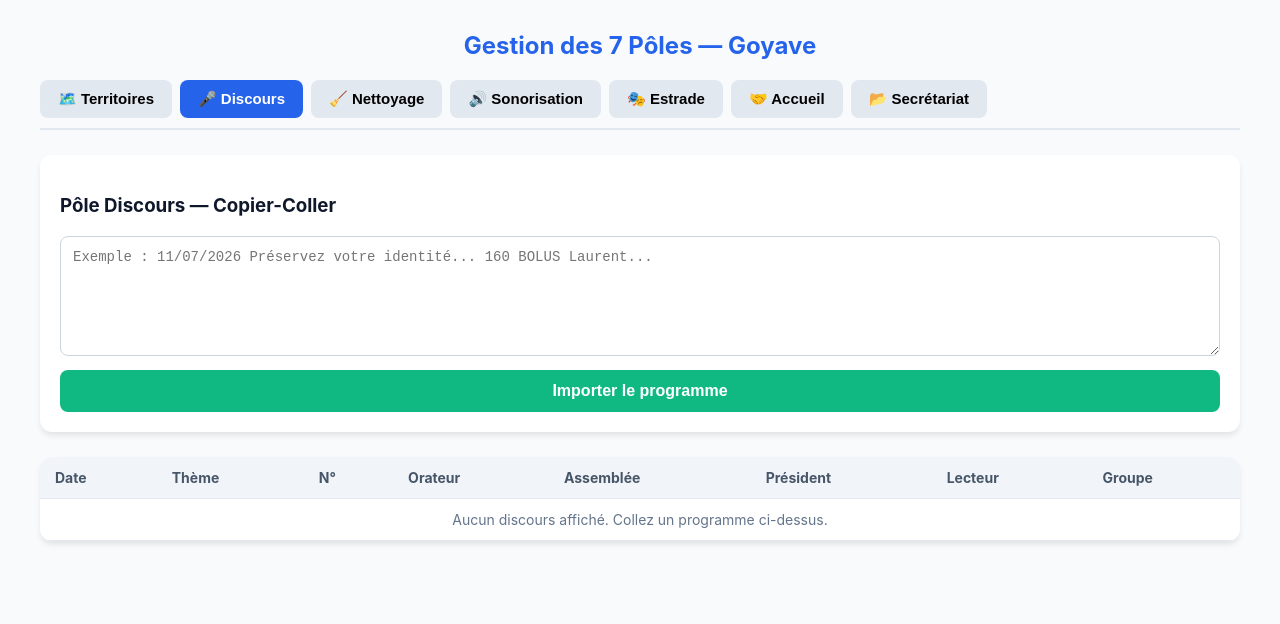
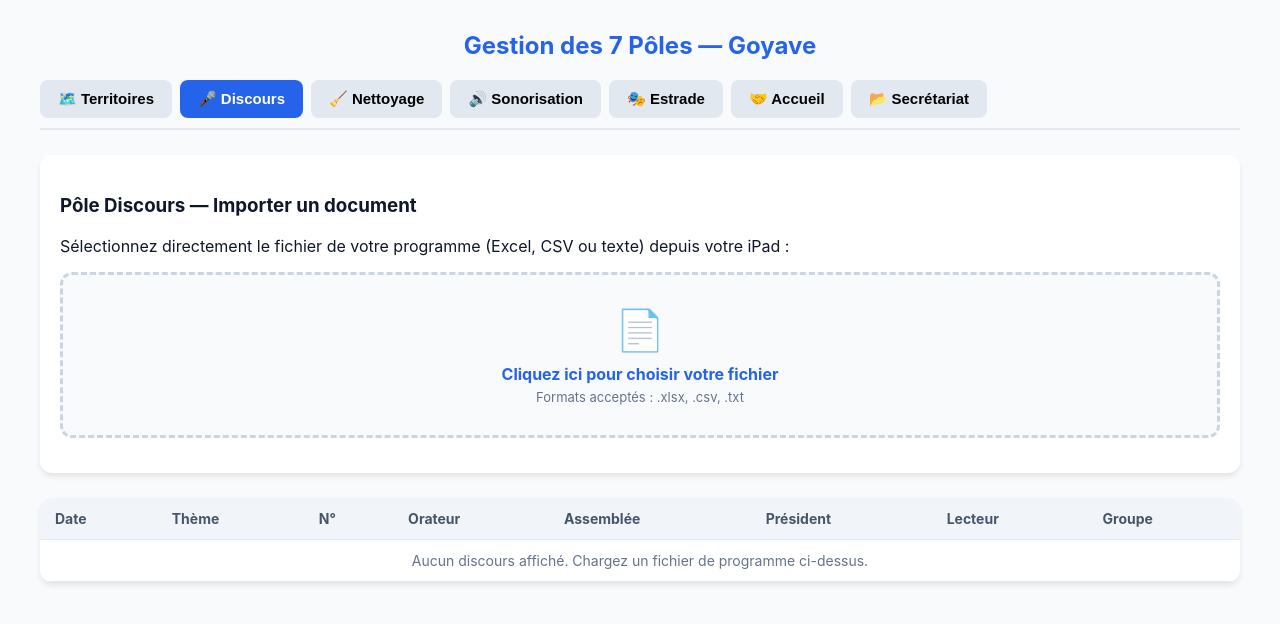
Before and after one commit to z7rmc9dfyc-cmd/gestion-poles, a plain HTML site: page index.html in a window 1280 px wide. Both pictures are taken after a click on the button "🎤 Discours". Drawn offline with nearby package versions, Linux system fonts and the light colour scheme; no server answers.

Commit message:
Enhance Discours panel with file upload functionality
Removed comments and added a file upload feature for importing documents in the Discours panel.

```diff
--- a/index.html
+++ b/index.html
@@ -4,7 +4,6 @@
     <meta charset="UTF-8">
     <meta name="viewport" content="width=device-width, initial-scale=1.0">
     <title>Gestion des Pôles - Goyave</title>
-    <!-- Supabase & Leaflet (Cartographie) -->
     <script src="https://cdn.jsdelivr.net/npm/@supabase/supabase-js@2"></script>
     <link rel="stylesheet" href="https://unpkg.com/leaflet@1.9.4/dist/leaflet.css" />
     <script src="https://unpkg.com/leaflet@1.9.4/dist/leaflet.js"></script>
@@ -22,8 +21,12 @@
         .panel.active { display: block; }
         .box { background: white; padding: 20px; border-radius: 12px; box-shadow: 0 4px 6px -1px rgba(0,0,0,0.1); margin-bottom: 25px; }
         #map { height: 350px; border-radius: 12px; margin-bottom: 20px; z-index: 1; }
-        textarea { width: 100%; height: 120px; padding: 12px; border: 1px solid #cbd5e1; border-radius: 8px; box-sizing: border-box; font-size: 14px; }
-        .action-btn { background: var(--success); color: white; border: none; padding: 12px 24px; border-radius: 8px; cursor: pointer; font-weight: bold; width: 100%; margin-top: 10px; font-size: 16px; }
+
+        /* Zone d'importation de fichier moderne */
+        .file-upload-zone { border: 3px dashed #cbd5e1; padding: 30px; text-align: center; border-radius: 12px; background: #f8fafc; cursor: pointer; margin-bottom: 15px; }
+        .file-upload-zone:hover { border-color: var(--primary); background: #eff6ff; }
+        .file-input { display: none; }
+        .file-icon { font-size: 40px; margin-bottom: 10px; display: block; }
 
         .table-wrapper { overflow-x: auto; background: white; border-radius: 12px; box-shadow: 0 4px 6px -1px rgba(0,0,0,0.1); }
         table { width: 100%; border-collapse: collapse; }
@@ -39,7 +42,6 @@
 <div class="container">
     <h1>Gestion des 7 Pôles — Goyave</h1>
 
-    <!-- Les 7 Onglets -->
     <div class="tabs">
         <button class="tab-btn active" onclick="switchTab('territoires')">🗺️ Territoires</button>
         <button class="tab-btn" onclick="switchTab('discours')">🎤 Discours</button>
@@ -50,7 +52,6 @@
         <button class="tab-btn" onclick="switchTab('secretariat')">📂 Secrétariat</button>
     </div>
 
-    <!-- 1. PANNEAU : TERRITOIRES -->
     <div id="panel-territoires" class="panel active">
         <div class="box">
             <h3>Pôle Territoires — Goyave</h3>
@@ -62,13 +63,19 @@
         </div>
     </div>
 
-    <!-- 2. PANNEAU : DISCOURS -->
     <div id="panel-discours" class="panel">
         <div class="box">
-            <h3>Pôle Discours — Copier-Coller</h3>
-            <textarea id="paste-zone" placeholder="Exemple : 11/07/2026 Préservez votre identité... 160 BOLUS Laurent..."></textarea>
-            <button class="action-btn" onclick="traiterCopierColler()">Importer le programme</button>
+            <h3>Pôle Discours — Importer un document</h3>
+            <p>Sélectionnez directement le fichier de votre programme (Excel, CSV ou texte) depuis votre iPad :</p>
+
+            <div class="file-upload-zone" onclick="document.getElementById('file-input').click()">
+                <span class="file-icon">📄</span>
+                <strong style="color: var(--primary);">Cliquez ici pour choisir votre fichier</strong>
+                <p style="margin: 5px 0 0 0; color: #64748b; font-size: 13px;">Formats acceptés : .xlsx, .csv, .txt</p>
             </div>
+            <input type="file" id="file-input" class="file-input" onchange="chargerFichierProgramme(event)">
+        </div>
+
         <div class="table-wrapper">
             <table>
                 <thead>
@@ -77,13 +84,12 @@
                     </tr>
                 </thead>
                 <tbody id="discours-table-body">
-                    <tr><td colspan="8" style="text-align:center; color:#64748b;">Aucun discours affiché. Collez un programme ci-dessus.</td></tr>
+                    <tr><td colspan="8" style="text-align:center; color:#64748b;">Aucun discours affiché. Chargez un fichier de programme ci-dessus.</td></tr>
                 </tbody>
             </table>
         </div>
     </div>
 
-    <!-- LES AUTRES PANNEAUX RESTENT INTACTS -->
     <div id="panel-nettoyage" class="panel"><div class="box"><h3>Pôle Nettoyage</h3><p style="color: #64748b;">Interface en cours de liaison...</p></div></div>
     <div id="panel-sonorisation" class="panel"><div class="box"><h3>Pôle Sonorisation</h3><p style="color: #64748b;">Interface en cours de liaison...</p></div></div>
     <div id="panel-estrade" class="panel"><div class="box"><h3>Pôle Estrade</h3><p style="color: #64748b;">Interface en cours de liaison...</p></div></div>
@@ -140,31 +146,27 @@
         });
     }
 
-    // NOUVEAU MOTEUR DE TRAITEMENT DU COPIER-COLLER
-    function traiterCopierColler() {
-        const texte = document.getElementById('paste-zone').value.trim();
-        if (!texte) {
-            alert("Veuillez d'abord coller du texte dans la zone.");
-            return;
-        }
+    // LECTURE DIRECTE DU FICHIER CHARGÉ
+    function chargerFichierProgramme(event) {
+        const file = event.target.files[0];
+        if (!file) return;
 
-        const lignes = texte.split('\n');
+        const reader = new FileReader();
+        reader.onload = function(e) {
+            const contenu = e.target.result;
+            const lignes = contenu.split('\n');
             const tbody = document.getElementById('discours-table-body');
-        tbody.innerHTML = ""; // On vide le tableau avant d'ajouter
+            tbody.innerHTML = "";
 
             let ligneAjoutee = false;
 
             lignes.forEach(ligne => {
-            if (ligne.trim() === "") return;
+                if (!ligne.trim()) return;
+                const elements = ligne.split(/,|;|\t| {2,}/).map(el => el.trim());
 
-            // Découpage par tabulation ou espaces multiples
-            const elements = ligne.split(/\t| {2,}/).map(el => el.trim()).filter(el => el !== "");
-
-            if (elements.length >= 4) {
+                if (elements.length >= 3) {
                     ligneAjoutee = true;
                     const tr = document.createElement('tr');
-
-                // Remplissage dynamique des colonnes
                     tr.innerHTML = `
                         <td><b>${elements[0] || '--'}</b></td>
                         <td>${elements[1] || '--'}</td>
@@ -180,10 +182,12 @@
             });
 
             if (ligneAjoutee) {
-            alert("Importation réussie dans le tableau !");
+                alert("Fichier lu avec succès ! Le programme s'est affiché dans votre tableau.");
             } else {
-            alert("Format non reconnu. Assurez-vous de bien copier des lignes entières de votre tableau.");
+                alert("Le fichier a été lu mais aucune ligne correspondante n'a été trouvée.");
             }
+        };
+        reader.readAsText(file);
     }
 
     window.onload = () => {
```
Lines whose indentation alone changed are shown as unchanged.
